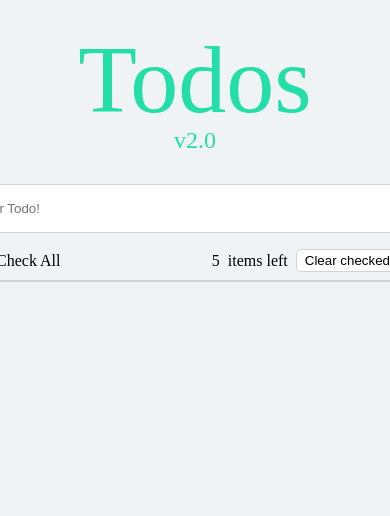
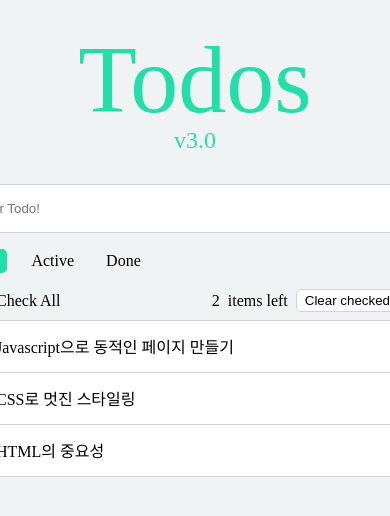
Before and after one commit to keemtj/study-todolist, a plain HTML site: page TODOLIST_V3/index.html in a window 390 px wide. Shown: the top 516 px of the page. Drawn offline with Linux system fonts and the light colour scheme.

Commit message:
:construction: Add navigation

```diff
--- a/TODOLIST_V3/css/style.css
+++ b/TODOLIST_V3/css/style.css
@@ -34,6 +34,27 @@
   border-radius: 5px;
   padding: 1rem;
   width: calc(100% - 2.1rem);
+}
+
+.nav {
+  display: flex;
+  align-items: baseline;
+  padding: 1rem 1rem 0rem;
+}
+
+.nav > li {
+  margin-right: 1rem;
+  border-radius: 5px;
+  padding: 0.25rem 0.5rem;
+}
+
+.nav > li:hover {
+  cursor: pointer;
+}
+
+.active {
+  color: #ffffff;
+  background-color: #23dea7;
 }
 
 .section-feature {
--- a/TODOLIST_V3/index.html
+++ b/TODOLIST_V3/index.html
@@ -3,7 +3,7 @@
   <head>
     <meta charset="UTF-8" />
     <meta name="viewport" content="width=device-width, initial-scale=1.0" />
-    <title>TODOLIST 2.0</title>
+    <title>TODOLIST 3.0</title>
     <link rel="stylesheet" href="css/reset.css" />
     <link rel="stylesheet" href="css/style.css" />
   </head>
@@ -11,12 +11,17 @@
     <div class="container">
       <header class="header">
         <h1>Todos</h1>
-        <div>v2.0</div>
+        <div>v3.0</div>
       </header>
       <main class="main">
         <section class="section-input">
           <input class="input-todo" type="text" placeholder="Enter Todo!" />
         </section>
+        <ul class="nav">
+          <li id="all" class="active">All</li>
+          <li id="active">Active</li>
+          <li id="done">Done</li>
+        </ul>
         <section class="section-feature">
           <div>
             <input class="check-all" id="check-all" type="checkbox" />
--- a/TODOLIST_V3/js/app.js
+++ b/TODOLIST_V3/js/app.js
@@ -1 +1,143 @@
-const a = 1;
+// State
+let todos = [
+  // { id: 3, content: "Javascript으로 동적인 페이지 만들기", done: false },
+  // { id: 2, content: "CSS로 멋진 스타일링", done: false },
+  // { id: 1, content: "HTML의 중요성", done: false },
+];
+let nav = "all";
+
+// DOMs
+const todosEl = document.querySelector(".todos");
+const inputEl = document.querySelector(".input-todo");
+const checkAllEl = document.querySelector(".check-all");
+const clearCheckedEl = document.querySelector(".btn-remove-checked");
+const leftItemsEl = document.querySelector(".left-items");
+const checkedItemsEl = document.querySelector(".checked-items");
+const navEl = document.querySelector(".nav");
+
+// Render
+const render = () => {
+  const filteredTodos = todos.filter(({ done }) =>
+    nav === "all" ? true : nav === "active" ? !done : done
+  );
+  let list = "";
+
+  if (!filteredTodos.length && nav === "all") {
+    todosEl.style.border = "none";
+    list += `<li class="none-todos">
+    <div>등록된 Todo가 없습니다.</div>
+    <div>새로운 Todo를 작성하세요.</div>
+    </li>`;
+  }
+
+  if (!filteredTodos.length && nav === "active") {
+    todosEl.style.border = "none";
+    list += `<li class="none-todos">
+    <div>진행중인 Todo가 없습니다.</div>
+    </li>`;
+  }
+
+  if (!filteredTodos.length && nav === "done") {
+    todosEl.style.border = "none";
+    list += `<li class="none-todos">
+    <div>완료된 Todo가 없습니다.</div>
+    </li>`;
+  }
+
+  filteredTodos.forEach(
+    ({ id, done, content }) =>
+      (list += `<li class="todo" id=${id}>
+  <input id="todo-${id}" type="checkbox" ${done && "checked"}/>
+  <label for="todo-${id}">${content}</label>
+  <i class="far fa-trash-alt"></i>
+</li>`)
+  );
+
+  todosEl.innerHTML = list;
+  leftItemsEl.textContent = todos.filter((todo) => !todo.done).length;
+  checkedItemsEl.textContent = todos.filter((todo) => todo.done).length;
+
+  console.log(todos);
+};
+
+// Get data(temp)
+const getData = () => {
+  todos = [
+    { id: 3, content: "Javascript으로 동적인 페이지 만들기", done: true },
+    { id: 2, content: "CSS로 멋진 스타일링", done: false },
+    { id: 1, content: "HTML의 중요성", done: false },
+  ];
+
+  render();
+};
+
+const nextId = () =>
+  todos.length ? Math.max(...todos.map((todo) => todo.id)) + 1 : 1;
+
+const addTodo = (content) => {
+  todos = [{ id: nextId(), content, done: false }, ...todos];
+  render();
+  inputEl.value = "";
+};
+
+const removeTodo = (id) => {
+  todos = todos.filter((todo) => todo.id !== id);
+  render();
+};
+
+const checkTodo = (id) => {
+  todos = todos.map((todo) =>
+    todo.id === id ? { ...todo, done: !todo.done } : todo
+  );
+  render();
+};
+
+const checkAll = (done) => {
+  todos = todos.map((todo) => ({ ...todo, done }));
+  render();
+};
+
+const clearChecked = () => {
+  todos = todos.filter((todo) => !todo.done);
+  render();
+};
+
+const navChange = (id) => {
+  [...navEl.children].map((child) =>
+    child.classList.toggle("active", child.id === id)
+  );
+  nav = id;
+  render();
+};
+
+// Event Binding
+window.onload = getData;
+
+inputEl.onkeypress = ({ target, keyCode }) => {
+  let content = target.value;
+  if (keyCode !== 13 || content.trim() === "") return;
+  addTodo(content);
+};
+
+todosEl.onclick = ({ target }) => {
+  if (!target.matches(".todos > li > i")) return;
+  removeTodo(+target.parentNode.id);
+};
+
+todosEl.onchange = ({ target }) => {
+  checkTodo(+target.parentNode.id);
+};
+
+checkAllEl.onchange = ({ target }) => {
+  checkAll(target.checked);
+};
+
+clearCheckedEl.onclick = () => {
+  checkAllEl.checked = false;
+  clearChecked();
+};
+
+navEl.onclick = ({ target }) => {
+  if (target.matches(".nav" && ".nav > li.active")) return;
+  navChange(target.id);
+};
```
